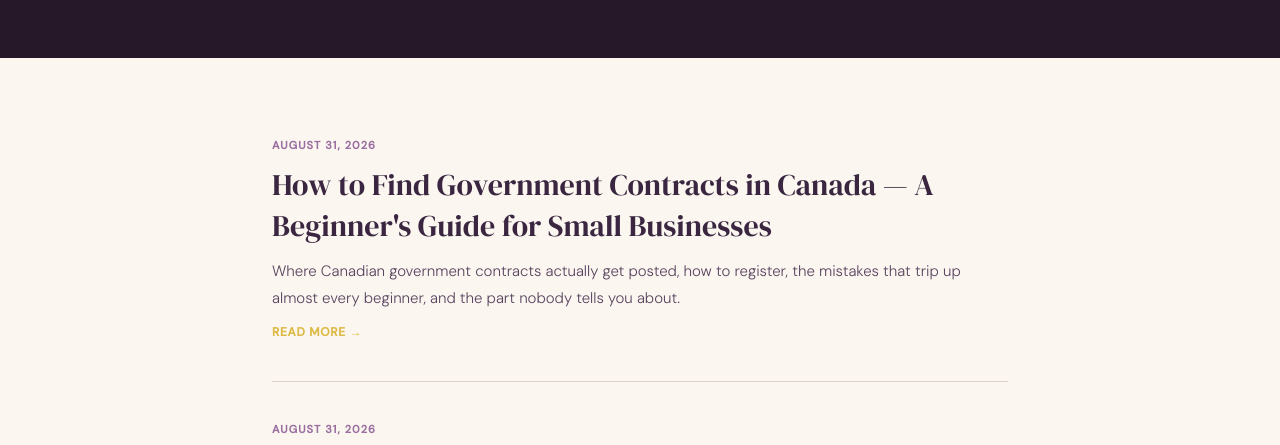
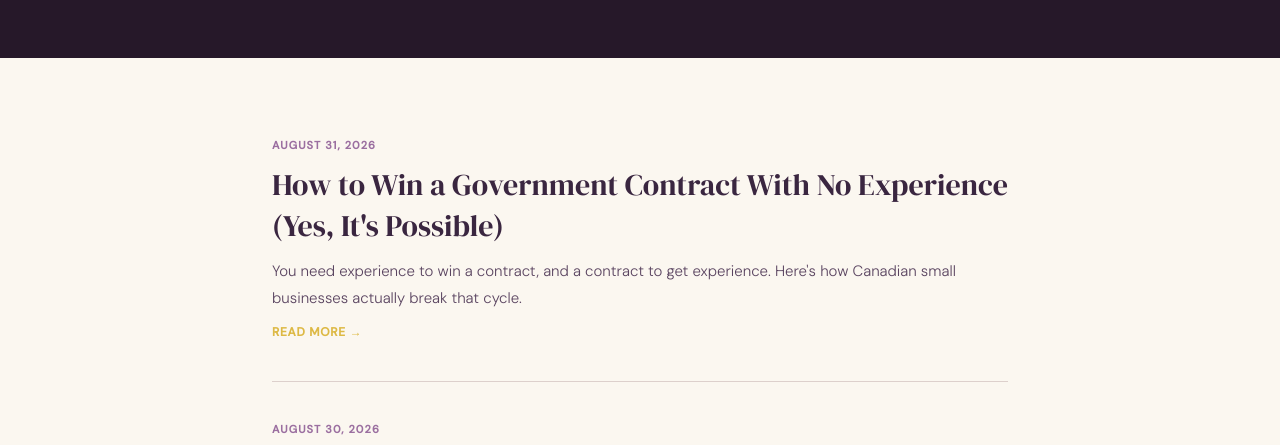
Before and after one commit to akilialey/akiliweb, an Eleventy site: page blog/index.njk in a window 1280 px wide. Shown: the part 297-742 px from the top of the page. Built offline with nearby package versions, Linux system fonts and the light colour scheme; Eleventy itself is replaced by a stand-in of ours; files that its build step writes are made by us from their sources.

Commit message:
Change publication date to 2026-08-30
Updated the publication date for the blog post.

```diff
--- a/blog/how-to-find-government-contracts-canada.md
+++ b/blog/how-to-find-government-contracts-canada.md
@@ -3,7 +3,7 @@
 title: How to Find Government Contracts in Canada — A Beginner's Guide for Small Businesses
 excerpt: Where Canadian government contracts actually get posted, how to register, the mistakes that trip up almost every beginner, and the part nobody tells you about.
 eyebrow: RFPs & Proposals
-date: 2026-08-31
+date: 2026-08-30
 permalink: /blog/how-to-find-government-contracts-canada/index.html
 ---
 
```
